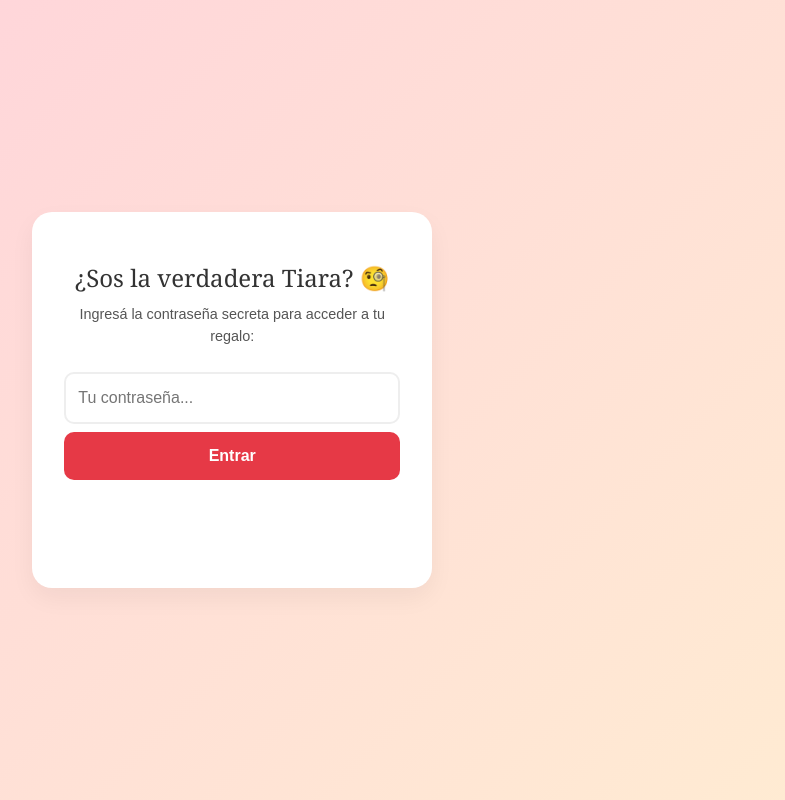
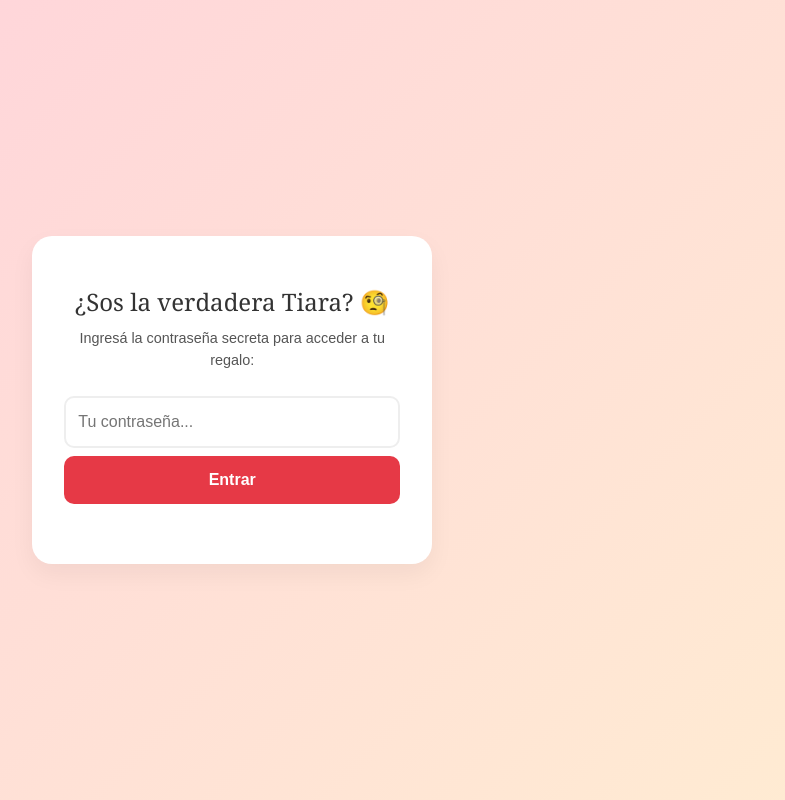
Before and after one commit to emanuelcantuta/tiara-cumple-2027, an Angular app: page / in a window 1280 px wide. Shown: the whole page, without its empty margins (399-1184 px from the left). Built offline with nearby package versions, Linux system fonts and the light colour scheme.

Commit message:
style: ajustar padding inferior de la tarjeta

```diff
--- a/src/app/components/tarjeta-inicio/tarjeta-inicio.css
+++ b/src/app/components/tarjeta-inicio/tarjeta-inicio.css
@@ -1,6 +1,6 @@
 .card {
   background-color: var(--white);
-  padding: 3rem 2rem;
+  padding: 3rem 2rem 0 2rem;
   border-radius: 20px;
   box-shadow: 0 10px 25px rgba(0, 0, 0, 0.05);
   text-align: center;
```
